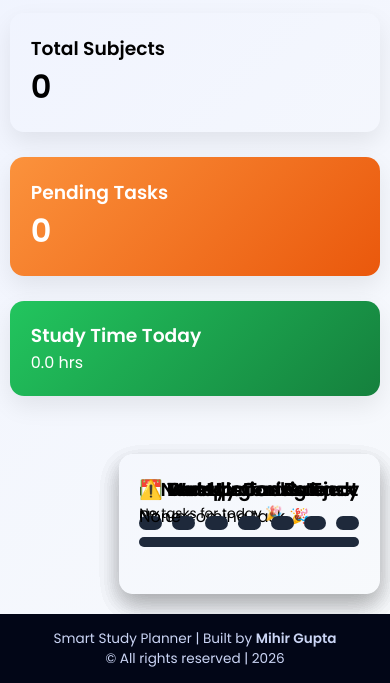
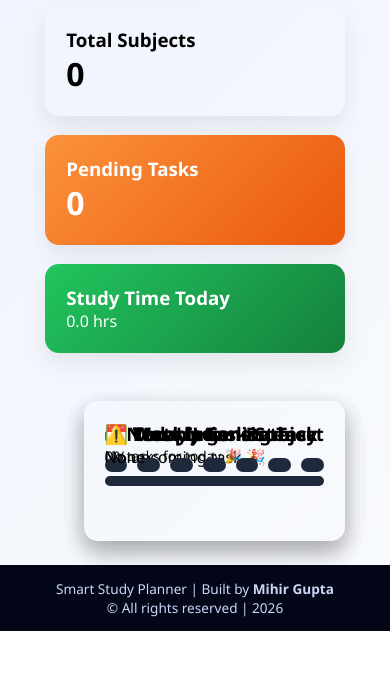
Before and after one commit to amalshika/smart-study-planner, a plain HTML site: page index.html in a window 390 px wide. Shown: the part 362-1045 px from the top of the page. After the commit the page ends 993 px from the top, so only its background shows below. Drawn offline with Linux system fonts and the light colour scheme.

Commit message:
Update style.css

```diff
--- a/style.css
+++ b/style.css
@@ -1,8 +1,3 @@
-@import url('https://fonts.googleapis.com/css2?family=Poppins:wght@400;600&display=swap');
-* {
-  font-family: 'Poppins', Arial, sans-serif !important;
-  font-style: normal !important;
-}
 all shedule are coming in one line i want to come in horizontal different rows
 
 /* ================= ROOT VARIABLES ================= */
@@ -611,30 +606,3 @@ body:not(.dark) .legend-item {
 body.dark .legend-item {
     color: #e5e7eb !important;
 }
-/* Mobile Fix - Final */
-@media (max-width: 768px) {
-  body {
-    font-family: -apple-system, BlinkMacSystemFont, 'Segoe UI', Roboto, Arial, sans-serif !important;
-  }
-  .container, .main-content, .dashboard {
-    width: 100% !important;
-    overflow-x: hidden !important;
-    padding: 10px !important;
-  }
-  .dashboard-cards, .stats-grid, .overview-grid {
-    display: flex !important;
-    flex-direction: column !important;
-    gap: 15px !important;
-  }
-  .card, .stat-card {
-    width: 100% !important;
-    margin-bottom: 10px !important;
-  }
-}
-/* Force mobile layout fix */
-div[style*="display: flex"], .weekly-schedule, .upcoming-card {
-  flex-wrap: wrap !important;
-  height: auto !important;
-  min-height: auto !important;
-  overflow: visible !important;
-}
```
